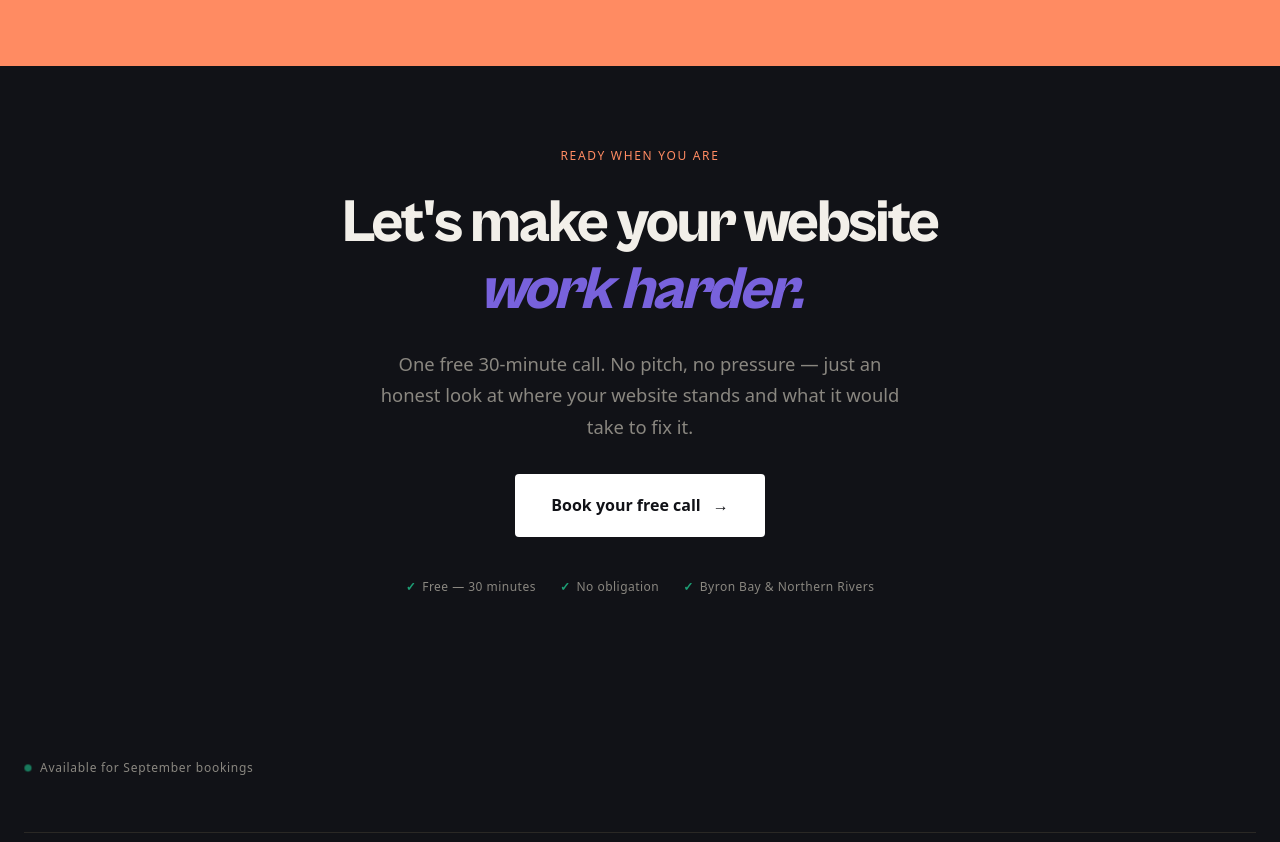
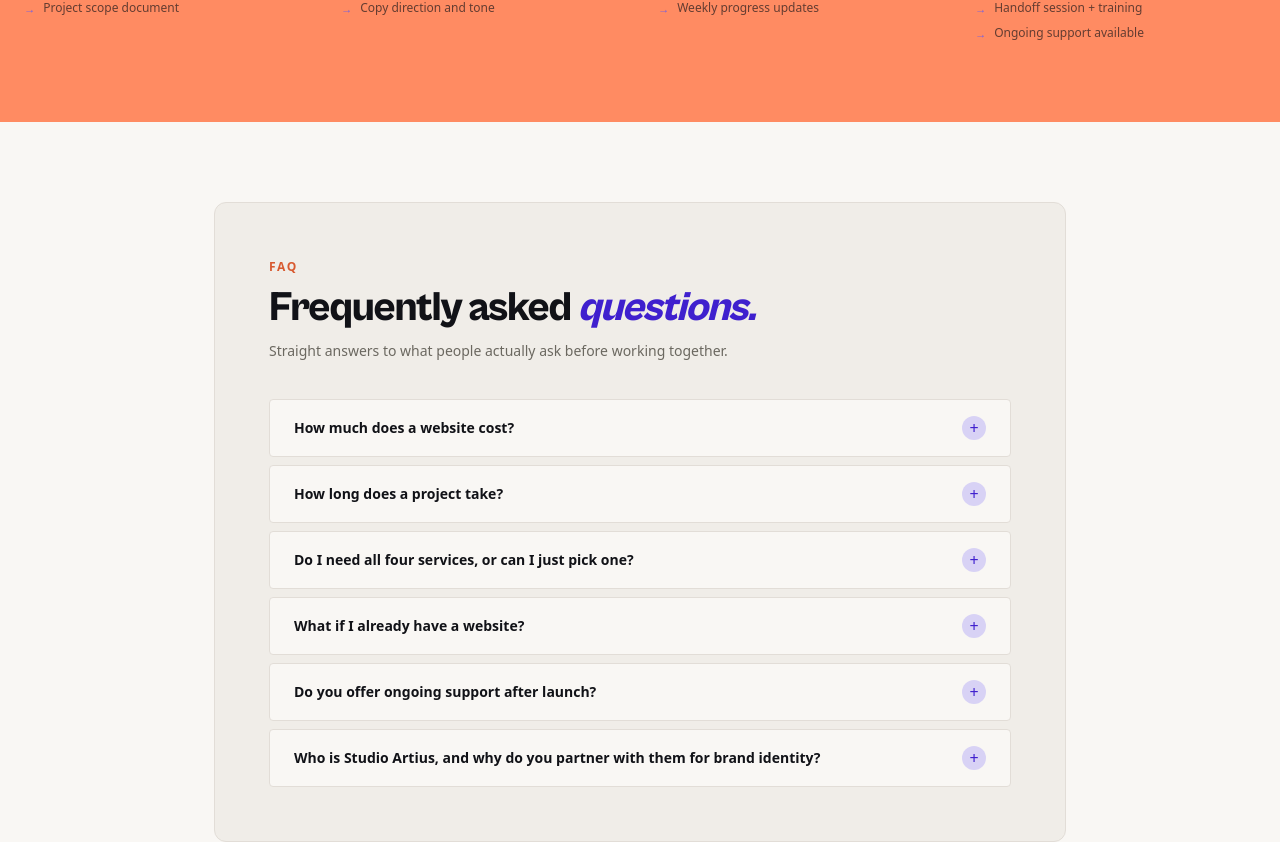
Before and after one commit to LiamHilton-Design/liam-hilton-designs, a React (Vite) app: page /services in a window 1280 px wide. Shown: the part 3859-4701 px from the top of the page. Built offline with nearby package versions, Linux system fonts and the light colour scheme; no server answers; a web font is replaced by a local one.

Commit message:
feat: FAQ section with single-open accordion and FAQPage schema

```diff
--- /dev/null
+++ b/src/components/ServicesFAQ/ServicesFAQ.css
@@ -0,0 +1,146 @@
+.services-faq {
+    padding-block: var(--space-3xl);
+    background-color: var(--color-bg);
+  }
+
+  .services-faq__container {
+    max-width: var(--max-width-md);
+    margin-inline: auto;
+    padding-inline: var(--space-lg);
+  }
+
+  .services-faq__card {
+    background-color: var(--color-surface);
+    border: 1px solid var(--color-border);
+    border-radius: var(--border-radius-lg);
+    padding: var(--space-2xl);
+    display: flex;
+    flex-direction: column;
+    gap: var(--space-xl);
+  }
+
+  .services-faq__header {
+    display: flex;
+    flex-direction: column;
+    gap: var(--space-sm);
+  }
+
+  .services-faq__eyebrow {
+    font-family: var(--font-body);
+    font-size: var(--text-xs);
+    font-weight: 600;
+    letter-spacing: 0.14em;
+    text-transform: uppercase;
+    color: var(--color-brand);
+  }
+
+  .services-faq__headline {
+    font-family: var(--font-display);
+    font-size: clamp(1.8rem, 3.5vw, 2.6rem);
+    font-weight: 800;
+    letter-spacing: -0.03em;
+    line-height: 1.1;
+    color: var(--color-text-primary);
+    margin: 0;
+    text-wrap: balance;
+  }
+
+  .services-faq__headline-accent {
+    color: var(--color-primary);
+    font-style: italic;
+  }
+
+  .services-faq__subheadline {
+    font-family: var(--font-body);
+    font-size: var(--text-sm);
+    color: var(--color-text-muted);
+    margin: 0;
+    max-width: 30rem;
+
+  }
+
+  /* ─── List ─────────────────────────────────────────────────────────────────── */
+
+  .services-faq__list {
+    display: flex;
+    flex-direction: column;
+    gap: var(--space-sm);
+  }
+
+  .services-faq__item {
+    border: 1px solid var(--color-border);
+    border-radius: var(--border-radius);
+    padding: var(--space-md) var(--space-lg);
+    background-color: var(--color-bg);
+    transition: background-color 0.2s ease, border-color 0.2s ease;
+  }
+
+  .services-faq__item[open] {
+    background-color: var(--color-primary-tint);
+    border-color: var(--color-primary-subtle);
+  }
+
+  .services-faq__question {
+    display: flex;
+    align-items: center;
+    justify-content: space-between;
+    gap: var(--space-md);
+    font-family: var(--font-body);
+    font-size: var(--text-sm);
+    font-weight: 600;
+    color: var(--color-text-primary);
+    cursor: pointer;
+    list-style: none;
+  }
+
+  .services-faq__question::-webkit-details-marker {
+    display: none;
+  }
+
+  .services-faq__icon {
+    flex-shrink: 0;
+    width: 24px;
+    height: 24px;
+    display: flex;
+    align-items: center;
+    justify-content: center;
+    border-radius: 50%;
+    background-color: var(--color-primary-tint-md);
+    color: var(--color-primary);
+    font-size: 1rem;
+    font-weight: 400;
+    transition: transform 0.25s ease;
+  }
+
+  .services-faq__item[open] .services-faq__icon {
+    transform: rotate(45deg); /* + becomes × */
+  }
+
+  .services-faq__answer {
+    font-family: var(--font-body);
+    font-size: var(--text-sm);
+    line-height: 1.7;
+    color: var(--color-text-muted);
+    margin: var(--space-md) 0 0;
+    padding-top: var(--space-md);
+    border-top: 1px solid var(--color-border);
+  }
+
+  /* ─── Mobile — tighter padding, full-width feel ─────────────────────────────── */
+
+  @media (max-width: 767px) {
+    .services-faq__card {
+      padding: var(--space-lg);
+      gap: var(--space-lg);
+    }
+
+    .services-faq__item {
+      padding: var(--space-sm) var(--space-md);
+    }
+  }
+
+  @media (prefers-reduced-motion: reduce) {
+    .services-faq__icon {
+      transition: none;
+    }
+  }
--- /dev/null
+++ b/src/components/ServicesFAQ/ServicesFAQ.jsx
@@ -0,0 +1,69 @@
+/**
+ * ServicesFAQ.jsx
+ * Liam Hilton Designs
+ *
+ * Mobile-first accordion FAQ — single card container, one question
+ * expanded at a time via native <details>/<summary> for zero-JS
+ * accessibility and keyboard support. Plus/minus icon rotates on open.
+ * FAQPage JSON-LD schema (added in ServicesPage.jsx via Helmet) draws
+ * directly from this same content — real AEO value, not just UI.
+ */
+
+import { motion } from 'framer-motion'
+import { faqData } from '../../constants/faqData'
+import './ServicesFAQ.css'
+
+const sectionVariants = {
+  hidden: {},
+  visible: { transition: { staggerChildren: 0.08 } },
+}
+
+const itemVariants = {
+  hidden: { opacity: 0, y: 20 },
+  visible: { opacity: 1, y: 0, transition: { duration: 0.5, ease: [0.16, 1, 0.3, 1] } },
+}
+
+export default function ServicesFAQ() {
+  return (
+    <section className="services-faq" role="region" aria-label="Frequently asked questions">
+      <div className="services-faq__container">
+        <motion.div
+          className="services-faq__card"
+          variants={sectionVariants}
+          initial="hidden"
+          whileInView="visible"
+          viewport={{ once: true, margin: '-60px' }}
+        >
+          <motion.div className="services-faq__header" variants={itemVariants}>
+            <span className="services-faq__eyebrow">FAQ</span>
+            <h2 className="services-faq__headline">
+              Frequently asked{' '}
+              <span className="services-faq__headline-accent">questions.</span>
+            </h2>
+            <p className="services-faq__subheadline">
+              Straight answers to what people actually ask before working together.
+            </p>
+          </motion.div>
+
+          <div className="services-faq__list">
+            {faqData.map((item, i) => (
+              <motion.details
+                key={i}
+                className="services-faq__item"
+                variants={itemVariants}
+                name="faq-accordion"
+
+              >
+                <summary className="services-faq__question">
+                  <span>{item.question}</span>
+                  <span className="services-faq__icon" aria-hidden="true">+</span>
+                </summary>
+                <p className="services-faq__answer">{item.answer}</p>
+              </motion.details>
+            ))}
+          </div>
+        </motion.div>
+      </div>
+    </section>
+  )
+}
--- a/src/components/ServicesProcess/ServicesProcess.jsx
+++ b/src/components/ServicesProcess/ServicesProcess.jsx
@@ -59,16 +59,16 @@ function ProcessHeader() {
     <motion.div className="process__header" variants={headingVariants}>
       <div className="process__eyebrow">
         <span className="process__eyebrow-index" aria-hidden="true">05</span>
-        <span>How it works</span>
+        <span>The process</span>
       </div>
       <h2 className="process__headline">
-        From first conversation{' '}
-        <span className="process__headline-accent">to launch day.</span>
+        You've seen what I offer.{' '}
+        <span className="process__headline-accent">Here's how we'd actually work together.</span>
       </h2>
       <p className="process__subheadline">
-        No surprises. No confusion. Just a clear four-step process
-        that takes you from idea to a live, converting website —
-        with you informed and in control at every stage.
+        Every project — whatever combination of services you need —
+        follows the same four stages. Transparent from the first call
+        to the moment your site goes live.
       </p>
     </motion.div>
   )
--- /dev/null
+++ b/src/constants/faqData.js
@@ -0,0 +1,59 @@
+/**
+ * faqData.js
+ * Liam Hilton Designs
+ *
+ * Single source of truth for FAQ content — used by ServicesFAQ.jsx
+ * for the UI, and by ServicesPage.jsx to generate matching FAQPage
+ * JSON-LD schema. Keeping both in sync automatically means the
+ * schema can never drift out of date with what's actually displayed.
+ */
+
+export const faqData = [
+    {
+      question: 'How much does a website cost?',
+      answer:
+        'Every project is scoped individually — pricing depends on complexity, ' +
+        'timeline, and which services you need. Book a free discovery call and ' +
+        'you\u2019ll walk away with a clear number, not a guessing game.',
+    },
+    {
+      question: 'How long does a project take?',
+      answer:
+        'Most projects run 2\u20134 weeks from kickoff to launch, with extended ' +
+        'support after launch. Larger builds — or ones bundling branding, ' +
+        'multiple services, or integrations — can run longer. You\u2019ll know ' +
+        'the real timeline after the discovery call.',
+    },
+    {
+      question: 'Do I need all four services, or can I just pick one?',
+      answer:
+        'Just one. Most clients start with a single service \u2014 usually web ' +
+        'design with branding or SEO. It depends on what\u2019s best for your ' +
+        'business, and the more we can help, the better the overall outcome.',
+    },
+    {
+      question: 'What if I already have a website?',
+      answer:
+        'No problem \u2014 plenty of clients come to me with an existing site ' +
+        'that isn\u2019t performing. I can rebuild it from scratch using a ' +
+        'preferred platform like Squarespace, Webflow, or Showit, or fix ' +
+        'specific problems (SEO, integration, conversion) without a full rebuild.',
+    },
+    {
+      question: 'Do you offer ongoing support after launch?',
+      answer:
+        'Yes. Every web design project includes ongoing support, and SEO and ' +
+        'booking integration both come with monthly retainer options if you ' +
+        'want them actively maintained. The stages after launch are the most ' +
+        'important to us and the value they bring to your business.',
+    },
+    {
+      question: 'Who is Studio Artius, and why do you partner with them for brand identity?',
+      answer:
+        'Studio Artius handles brand identity \u2014 logo, colour system, visual ' +
+        'language \u2014 while I focus on web design and technical execution. ' +
+        'Working together directly means your brand and your site are designed ' +
+        'as one system, not two disconnected pieces. You get two creatives ' +
+        'hands-on from day one for the best possible outcome.',
+    },
+  ]
--- a/src/constants/processData.js
+++ b/src/constants/processData.js
@@ -48,7 +48,7 @@ export const processData = [
     {
       id: 'design-build',
       title: 'Design & Build',
-      duration: 'Week 2–5',
+      duration: 'Week 2–3',
       description:
         'This is where it comes to life. I and build ' +
         'simultaneously — you see real progress every week, not ' +
@@ -64,7 +64,7 @@ export const processData = [
     {
       id: 'launch-grow',
       title: 'Launch & Grow',
-      duration: 'Week 5–6+',
+      duration: 'Week 4–6+',
       description:
         'Launch day is the beginning, not the end. I the ' +
         'technical deployment, set up your analytics, submit to ' +
--- a/src/pages/ServicesPage.jsx
+++ b/src/pages/ServicesPage.jsx
@@ -1,23 +1,25 @@
-/**
- * ServicesPage.jsx — /services
- * Liam Hilton Designs
- *
- * Full page composition, in order:
- * 1. ServicesHero      — page-specific hero, distinct from homepage
- * 2. ServicesSection   — 2×2 service card grid (reused from homepage,
- *                         same component, same data)
- * 3. ServicesProcess   — steps-only variant, no embedded CTA
- * 4. ServicesClosingCTA — the dominant, final ask
- */
-
 import { Helmet } from 'react-helmet-async'
+import { faqData } from '../constants/faqData'
 import ServicesHero from '../components/ServicesHero/ServicesHero'
-// import ServicesSection from '../components/Sections/ServicesSection'
 import ServicesSlideshow from '../components/ServicesSlideshow/ServicesSlideshow'
 import ServicesProcess from '../components/ServicesProcess/ServicesProcess'
-import ServicesClosingCTA from '../components/ServicesClosingCTA/ServicesClosingCta'
+import ServicesFAQ from '../components/ServicesFAQ/ServicesFAQ'
+import ServicesClosingCTA from '../components/ServicesClosingCTA/ServicesClosingCTA'
 
 export default function ServicesPage() {
+  const faqSchema = {
+    "@context": "https://schema.org",
+    "@type": "FAQPage",
+    "mainEntity": faqData.map((item) => ({
+      "@type": "Question",
+      "name": item.question,
+      "acceptedAnswer": {
+        "@type": "Answer",
+        "text": item.answer,
+      },
+    })),
+  }
+
   return (
     <>
       <Helmet>
@@ -26,11 +28,15 @@ export default function ServicesPage() {
           name="description"
           content="Custom web design, SEO + AEO optimisation, and booking platform integration for Byron Bay and Northern Rivers businesses. See what's included."
         />
+        <script type="application/ld+json">
+          {JSON.stringify(faqSchema)}
+        </script>
       </Helmet>
 
       <ServicesHero />
       <ServicesSlideshow />
       <ServicesProcess />
+      <ServicesFAQ />
       <ServicesClosingCTA />
     </>
   )
```
